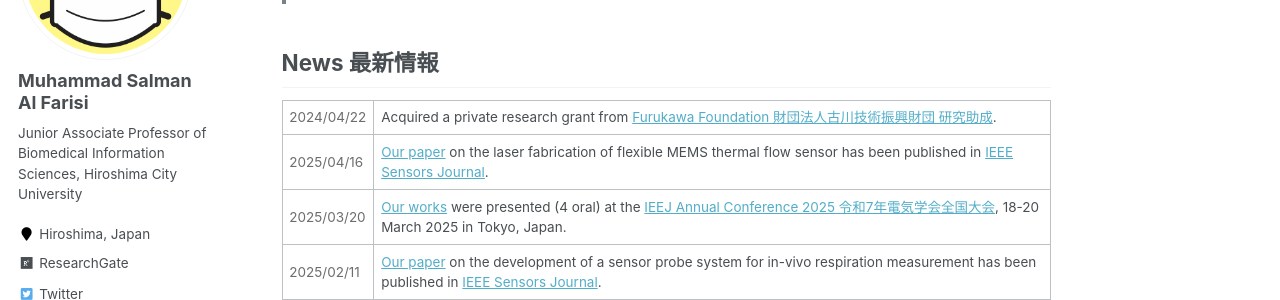
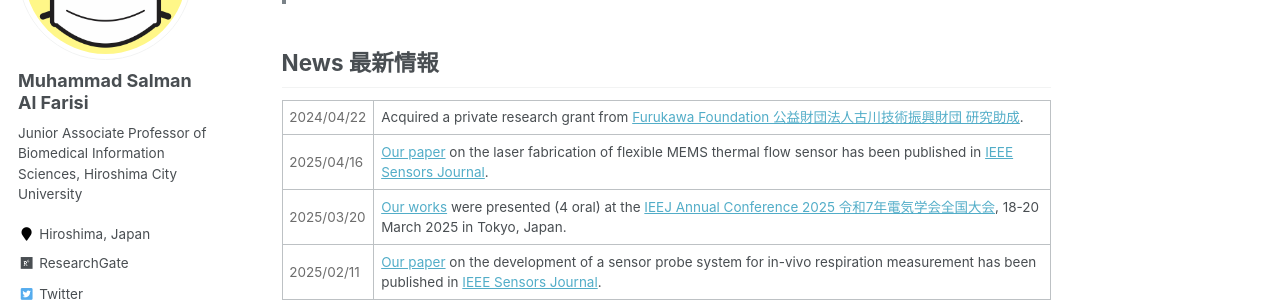
Before and after one commit to msalfarisi/msalfarisi.github.io, a Jekyll site: the page built from _pages/home.md, in a window 1280 px wide and 900 px high, scrolled down 457 px. Shown: the part 151-451 px from the top of the window. Built offline with Jekyll 4.4.1, drawn with Linux system fonts in a browser that asks for light colours; some web fonts are replaced.

Commit message:
Update home.md

```diff
--- a/_pages/home.md
+++ b/_pages/home.md
@@ -24,7 +24,7 @@
  <table style="width:100%">
   <tr>
     <td style="color:#6d6d6d;">2024/04/22</td>
-    <td>Acquired a private research grant from <a href="https://www.furukawa-techfound.com/">Furukawa Foundation 財団法人古川技術振興財団 研究助成</a>.</td>
+    <td>Acquired a private research grant from <a href="https://www.furukawa-techfound.com/">Furukawa Foundation 公益財団法人古川技術振興財団 研究助成</a>.</td>
   </tr>
   <tr>
     <td style="color:#6d6d6d;">2025/04/16</td>
```
